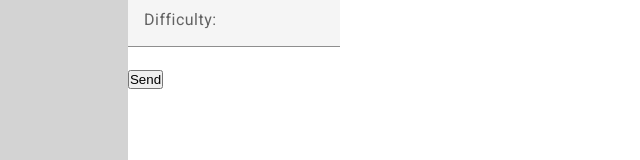
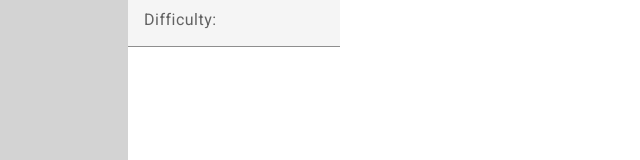
Before and after one commit to ndurante90/recipes-app, an Angular app: page /add in a window 1280 px wide. Shown: the part 267-427 px from the top of the page, without its empty margins (0-640 px from the left). Built offline with nearby package versions, Linux system fonts and the light colour scheme.

Commit message:
add generic editor component

```diff
--- a/src/app/components/add-recipe/add-recipe.component.html
+++ b/src/app/components/add-recipe/add-recipe.component.html
@@ -26,5 +26,5 @@
       <input matInput type="text" id="difficult" name="difficult" placeholder="Difficult" formControlName="difficult">
     </mat-form-field>
     <br>
-    <button mat-raised-button color="primary">Send</button>
+    <button mat-raised-button color="primary" *ngIf="this.fromDialog">Send</button>
 </form>
--- /dev/null
+++ b/src/app/model/generic-editor.ts
@@ -0,0 +1,15 @@
+import { Component, Input } from "@angular/core";
+import { Recipe } from "./recipes";
+
+@Component({
+  selector: 'app-add-recipe',
+  template: '',
+  styles: []
+})
+
+export class GenericEditor<T>{
+
+  @Input() value: Recipe | undefined;
+  @Input() fromDialog: boolean = false;
+
+}
--- a/src/app/services/dialogs.service.ts
+++ b/src/app/services/dialogs.service.ts
@@ -25,6 +25,8 @@ export class DialogsService {
 
     config.data.value = value;
 
+    config.data.fromDialog = true;
+
     config.data.actions = actions;
 
     //const dialogData: DialogData<T> = { componentType: componentType, dialogOptions: options, dialogActions: actions  };
```
Also changed, not shown: src/app/components/add-recipe/add-recipe.component.ts (+5 -3 lines).
